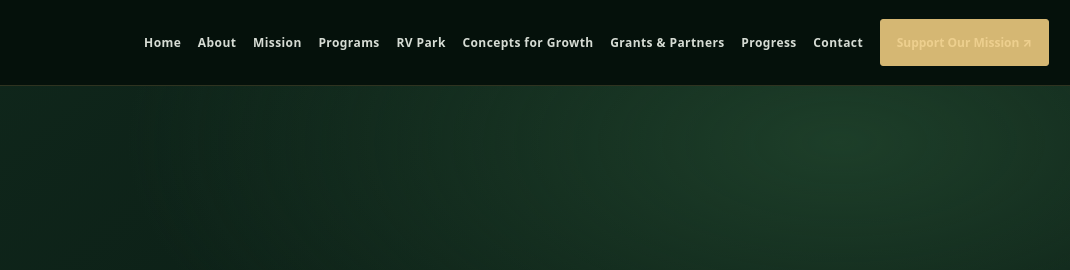
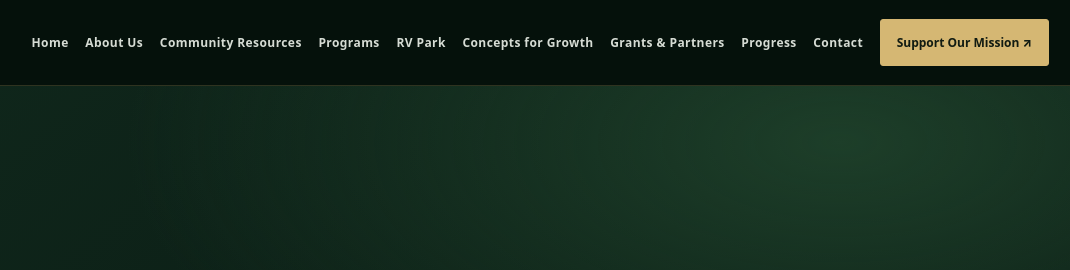
Before and after one commit to hawkepuk/nde-sovereign-life-collective, a plain HTML site: page donate.html in a window 1280 px wide. Shown: the top 270 px of the page, 210-1280 px from the left. Drawn offline with Linux system fonts and the light colour scheme.

Commit message:
Update site navigation for About and Community Resources

```diff
--- a/donate.html
+++ b/donate.html
@@ -33,14 +33,15 @@
     </a>
     <button class="menu-toggle" type="button" aria-controls="primary-navigation" aria-expanded="false" aria-label="Toggle navigation menu"><span class="menu-icon" aria-hidden="true"></span><span>Menu</span></button>
     <nav id="primary-navigation" class="site-nav" aria-label="Primary navigation"><a href="index.html">Home</a>
-<a href="about.html">About</a>
-<a href="mission.html">Mission</a>
+<a href="about.html">About Us</a>
+<a href="community-resources.html">Community Resources</a>
 <a href="programs.html">Programs</a>
 <a href="rv-park.html">RV Park</a>
 <a href="concepts.html">Concepts for Growth</a>
 <a href="grants.html">Grants &amp; Partners</a>
 <a href="updates.html">Progress</a>
-<a href="contact.html">Contact</a><a class="nav-donate" href="donate.html" aria-current="page">Support Our Mission <span aria-hidden="true">↗</span></a></nav>
+<a href="contact.html">Contact</a>
+<a class="nav-donate" href="donate.html">Support Our Mission <span aria-hidden="true">↗</span></a></nav>
   </div>
 </header>
 <main id="main"><section class="page-hero"><div class="container"><span class="eyebrow">YOUR GIFT MATTERS</span><h1>Support the Mission</h1><p class="lede">Help NDE Sovereign Life Collective take its next steps toward cultural education, wellness and responsible land development.</p><span class="status-pill"><span aria-hidden="true" class="status-dot"></span>501(c)(3) NONPROFIT</span></div></section>
@@ -66,7 +67,7 @@
 <footer class="site-footer">
   <div class="container footer-grid">
     <div class="footer-about"><div class="eyebrow">THE NDE SOVEREIGN LIFE COLLECTIVE</div><h2>Land. Culture. Community.</h2><p>Indigenous-led work advancing cultural education, family wellness, self-determination and responsible stewardship of the land.</p><p class="micro">NSLC is an Indigenous-led 501(c)(3) nonprofit advancing cultural education, youth wellness and responsible land stewardship.</p><p class="micro">Federal EIN: <strong>42-4286493</strong></p></div>
-    <div><h3>Explore</h3><a href="mission.html">Our mission</a><a href="programs.html">Programs</a><a href="rv-park.html">Wellness center</a><a href="grants.html">Grants & partnerships</a><a href="updates.html">Progress updates</a></div>
+    <div><h3>Explore</h3><a href="about.html#mission">Our mission &amp; vision</a><a href="community-resources.html">Community resources</a><a href="programs.html">Programs</a><a href="rv-park.html">Wellness center</a><a href="grants.html">Grants &amp; partners</a><a href="updates.html">Progress updates</a></div>
     <div><h3>Connect</h3><a href="mailto:info@nde-collective.org">Email NSLC</a><a href="tel:+15098628201">(509) 862-8201</a><a href="https://www.facebook.com/ndesovereign" target="_blank" rel="noopener noreferrer">Facebook ↗</a><a href="https://www.instagram.com/ndesovereignlifecollective/" target="_blank" rel="noopener noreferrer">Instagram ↗</a><a href="https://www.linkedin.com/company/nde-sovereign-life-collective/" target="_blank" rel="noopener noreferrer">LinkedIn ↗</a><a href="donate.html">Ways to give</a></div>
   </div>
   <div class="container footer-bottom"><span>© <span data-year>2026</span> NDE Sovereign Life Collective. All rights reserved.</span><span><a href="privacy.html">Privacy</a><span aria-hidden="true">·</span><a href="contact.html">Contact</a><span aria-hidden="true">·</span><a href="#top">Back to top ↑</a></span></div>
```
